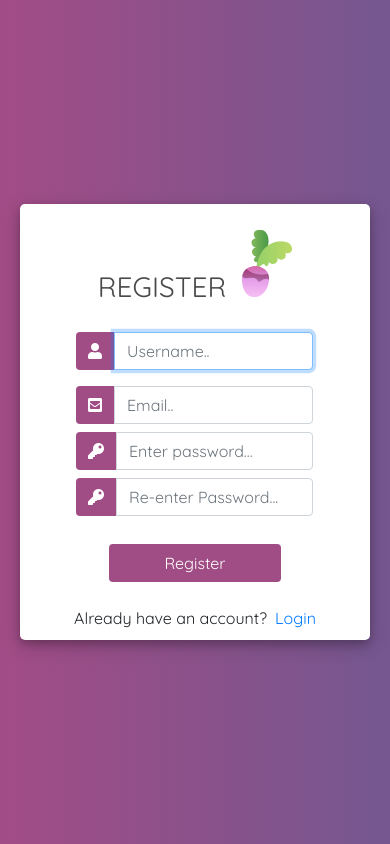
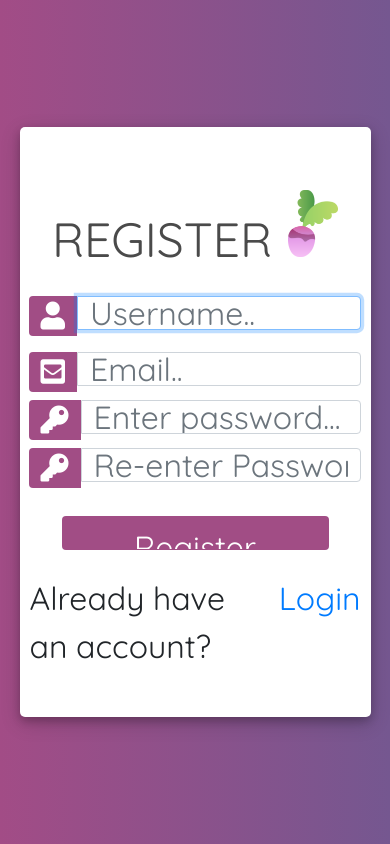
Before and after one commit to vandaadams/turniptracker, a Django app: page /register/ in a window 390 px wide. Run offline with Django 3.2, Linux system fonts and the light colour scheme; some libraries are stand-ins or nearby versions.

Commit message:
register page reponsive styling

```diff
--- a/trackerapp/templates/trackerapp/login.html
+++ b/trackerapp/templates/trackerapp/login.html
@@ -3,6 +3,7 @@
 <html>
 
 <head>
+	<link rel="icon" href="{% static 'images/favicon.png' %}"  type="image/icon type">
 	<title>Login</title>
 	<link rel="stylesheet" href="https://stackpath.bootstrapcdn.com/bootstrap/4.1.3/css/bootstrap.min.css" integrity="sha384-MCw98/SFnGE8fJT3GXwEOngsV7Zt27NXFoaoApmYm81iuXoPkFOJwJ8ERdknLPMO" crossorigin="anonymous">
 	<script src="https://ajax.googleapis.com/ajax/libs/jquery/3.3.1/jquery.min.js"></script>
--- a/trackerapp/templates/trackerapp/register.html
+++ b/trackerapp/templates/trackerapp/register.html
@@ -3,6 +3,7 @@
 <html>
 
 <head>
+	<link rel="icon" href="{% static 'images/favicon.png' %}"  type="image/icon type">
 	<title>Login</title>
 	<link rel="stylesheet" href="https://stackpath.bootstrapcdn.com/bootstrap/4.1.3/css/bootstrap.min.css" integrity="sha384-MCw98/SFnGE8fJT3GXwEOngsV7Zt27NXFoaoApmYm81iuXoPkFOJwJ8ERdknLPMO" crossorigin="anonymous">
 	<script src="https://ajax.googleapis.com/ajax/libs/jquery/3.3.1/jquery.min.js"></script>
@@ -85,6 +86,26 @@
 	    border-radius: .25rem;
 		}
 
+		@media (max-width:1024px) {
+			.user_card {
+				height: 70vh;
+				width: 90vw;
+			}
+			.form-control {
+				font-size: 2em;
+				height: 4vh;
+			}
+			.fas {
+				font-size: 1.75em;
+			}
+			h3 {
+				font-size: 3em;
+			}
+			.msg {
+				font-size: 2em;
+			}
+		}
+
 	</style>
 
 </head>
@@ -92,7 +113,7 @@
 	<div class="container h-100">
 		<div class="d-flex justify-content-center h-100">
 			<div class="user_card">
-				<div class="d-flex justify-content-center align-items-baseline">
+				<div class="title d-flex justify-content-center align-items-baseline">
 					<h3 id="form-title">REGISTER</h3>
           <img src="{% static 'images/turnip.png' %}" alt="">
 				</div>
@@ -142,7 +163,7 @@
 		    {% endif %}
 
 				<div class="mt-4">
-					<div class="d-flex justify-content-center links">
+					<div class="msg d-flex justify-content-center links">
 						Already have an account? <a href="{% url 'login' %}" class="ml-2">Login</a>
 					</div>
 				</div>
```
